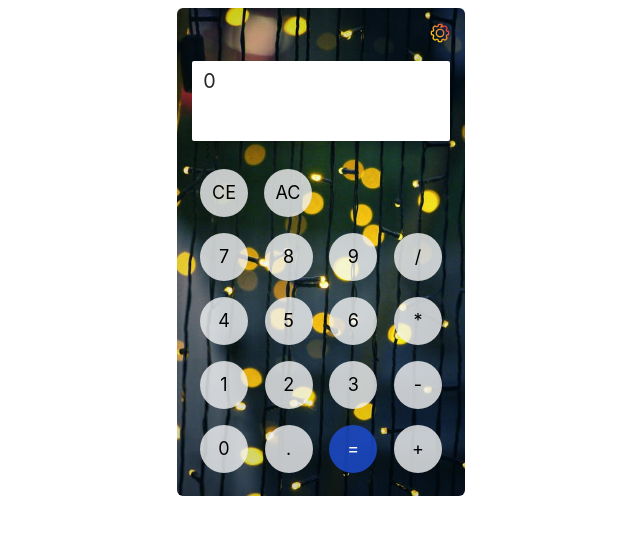
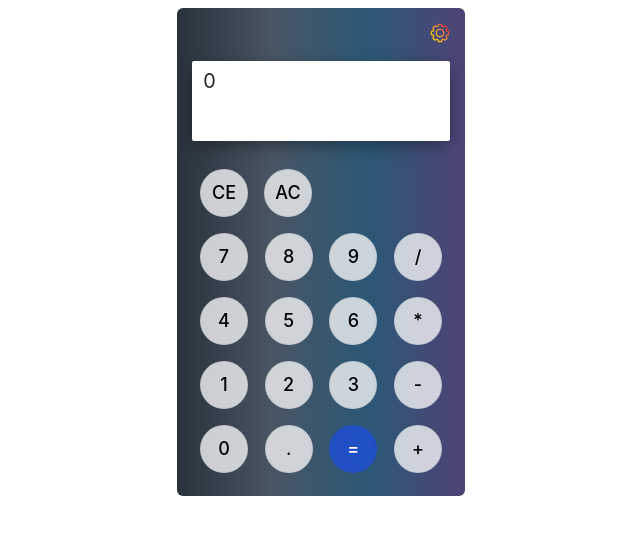
Before and after one commit to QuyenBui410/base-calculator, a React app: page / in a window 1280 px wide. Shown: the whole page, without its empty margins (319-959 px from the left). Built offline with nearby package versions, Linux system fonts and the light colour scheme.

Commit message:
Modify button calculator

```diff
--- a/package.json
+++ b/package.json
@@ -4,7 +4,7 @@
   "description": "",
   "main": ".eslintrc.js",
   "scripts": {
-    "start": "yarn run eslint -- --fix && webpack-dev-server --config ./webpack.dev.js --port 3000 --open",
+    "start": "webpack-dev-server --config ./webpack.dev.js --port 3000 --open",
     "server": "http-server -g",
     "test": "mocha  --require  babel-register",
     "tests": "mocha  --require babel-register --recursive './src/js/**/__tests__/*.*'",
--- a/src/js/components/ButtonInputCalculator.jsx
+++ b/src/js/components/ButtonInputCalculator.jsx
@@ -9,11 +9,11 @@ const ButtonInputCalculator = ({ value, themeMode, onPress }) => {
     <button
       type="button"
       shape="circle"
-      className={`button-input-calculator bg-opacity-80 ${
+      className={`button-input-calculator bg-opacity-80 font-medium ${
         value === '='
           ? THEME_BUTTONS[themeMode]?.classNameEqual
           : THEME_BUTTONS[themeMode]?.classNameInput
-      } text-lg w-12 h-12 m-2 rounded-full flex items-center justify-center`}
+      } text-lg w-12 h-12 m-2 rounded-full flex items-center justify-center hover:bg-opacity-100`}
       onClick={onClick}
     >
       {value}
--- a/src/js/pages/calculator/Index.jsx
+++ b/src/js/pages/calculator/Index.jsx
@@ -2,7 +2,6 @@
 import React, { useState } from 'react';
 
 import ScreenCalculator from '../../components/ScreenCalculator';
-import BackgroundImage from '../../../assets/img/background.jpeg';
 import ButtonInputCalculator from '../../components/ButtonInputCalculator';
 
 import {
@@ -15,7 +14,7 @@ import { calculateFormula, formatInputFormula } from '../../helpers/calculator';
 import SettingCalculator from '../../components/SettingCalculator';
 
 const CalculatorPage = () => {
-  const [backgroundImage, setBackgroundImage] = useState(BackgroundImage);
+  const [backgroundImage, setBackgroundImage] = useState(null);
   const [themeMode, setThemeMode] = useState(THEME_BUTTONS.LIGHT.value);
   const [inputCalculator, setInputCalculator] = useState([]);
   const [outputCalculator, setOutputCalculator] = useState('');
@@ -73,8 +72,10 @@ const CalculatorPage = () => {
     <>
       <div className="grid justify-items-center pt-2">
         <div
-          className="main-calculator w-72 rounded-md bg-gray-900"
-          style={{ backgroundImage: `url(${backgroundImage})` }}
+          className="main-calculator w-72 rounded-md"
+          style={{
+            backgroundImage: backgroundImage ? `url(${backgroundImage})` : '',
+          }}
         >
           <div className="flex justify-end mb-3">
             <SettingCalculator
--- a/src/scss/app.scss
+++ b/src/scss/app.scss
@@ -6,14 +6,22 @@
   padding: 15px;
   background-size: cover;
   background-repeat: no-repeat;
+  background-image: linear-gradient(to right, #29323c, #485563, #2b5876, #4e4376);
 
   .main-input-calculator {
     margin-top: 20px;
   }
 
+  .button-input-calculator {
+    -moz-box-shadow: inset 0 0 10px #0002;
+    -webkit-box-shadow: inset 0 0 10px #0002;
+    box-shadow: inset 0 0 2px #0002;
+  }
+
   .screen-calculator {
     box-shadow: rgba(0, 0, 0, 0.35) 0px 5px 15px;
     user-select: none;
+
     .screen-input {
       height: 40px;
       font-size: 20px;
```
